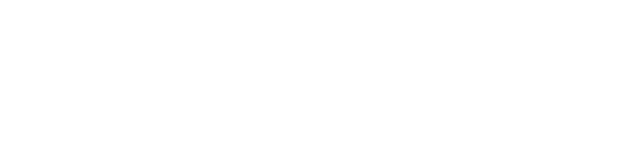
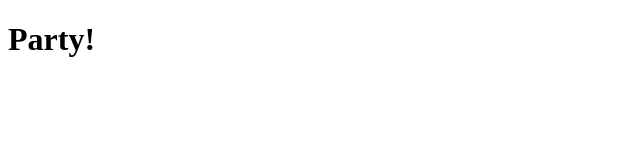
Before and after one commit to imtiffanyyu/github-intro, a plain HTML site: page index.html in a window 1280 px wide. Shown: the whole page, without its empty margins (0-640 px from the left). Drawn offline with Linux system fonts and the light colour scheme.

Commit message:
Added header.

```diff
--- a/index.html
+++ b/index.html
@@ -4,6 +4,6 @@
 	<title>Tiffany</title>
 </head>
 <body>
-
+<header><h1>Party!</h1></header>
 </body>
 </html>
```
